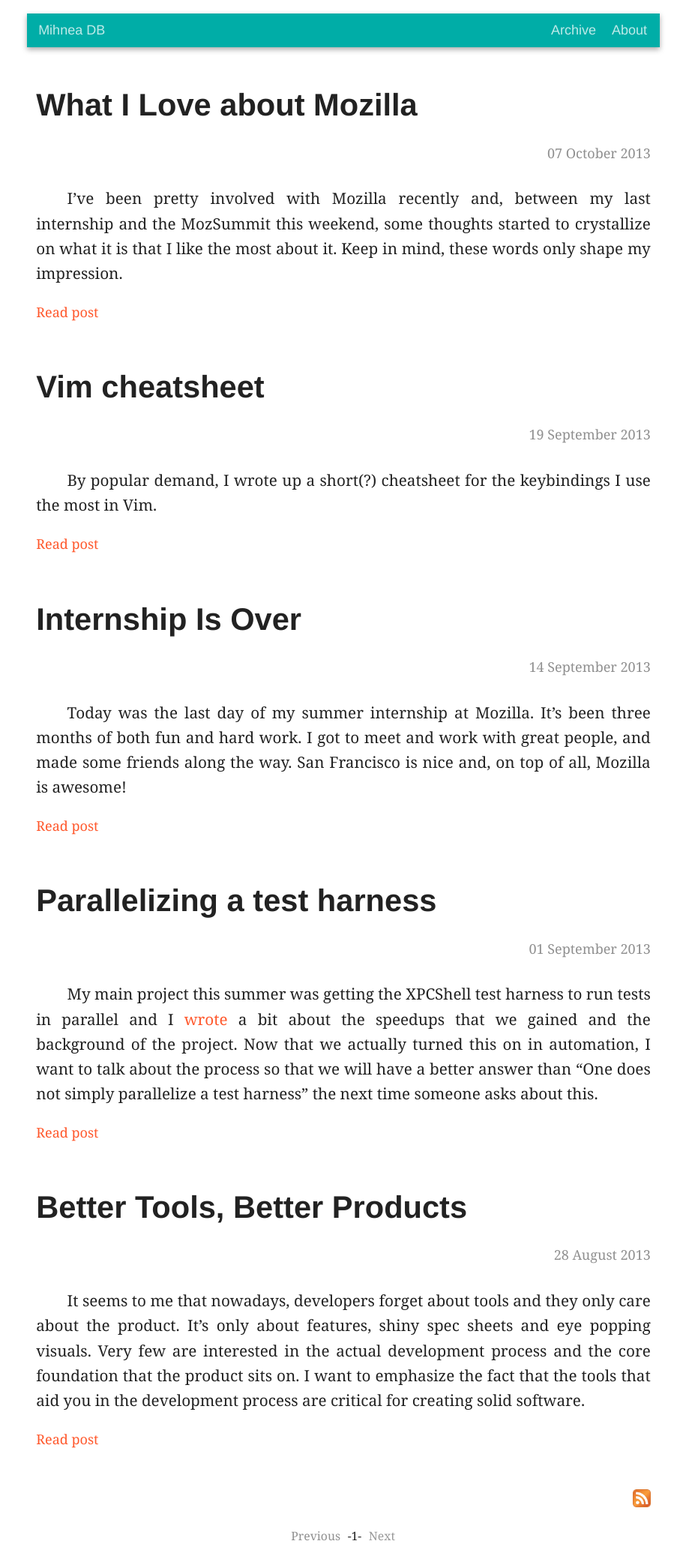
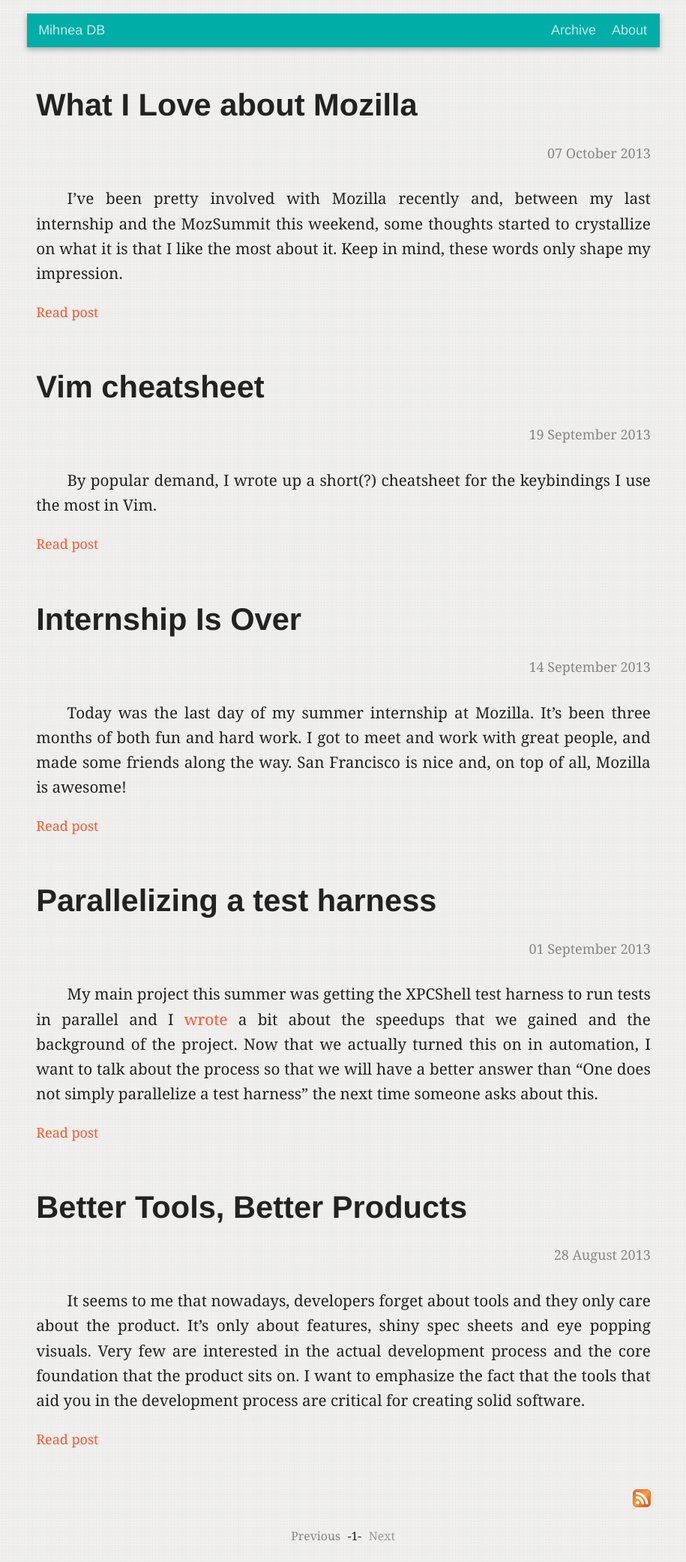
Before and after one commit to mihneadb/mihneadb.github.io, a Jekyll site: the page built from index.html, in a window 1280 px wide. Shown: the whole page at 75% size, without its empty margins (182-1097 px from the left). Built offline with Jekyll 4.4.1, drawn with Linux system fonts in a browser that asks for light colours; Markdown is read by kramdown in place of the engine named in the settings; the list of posts is cut into pages by our own code.

Commit message:
subtle background

```diff
--- a/css/default.css
+++ b/css/default.css
@@ -4,6 +4,10 @@
 
 h2 {
     margin-bottom: 0;
+}
+
+html, body {
+    background-image: url("../img/bg.png");
 }
 
 body {
```
Also changed, not shown: img/bg.png (added).
